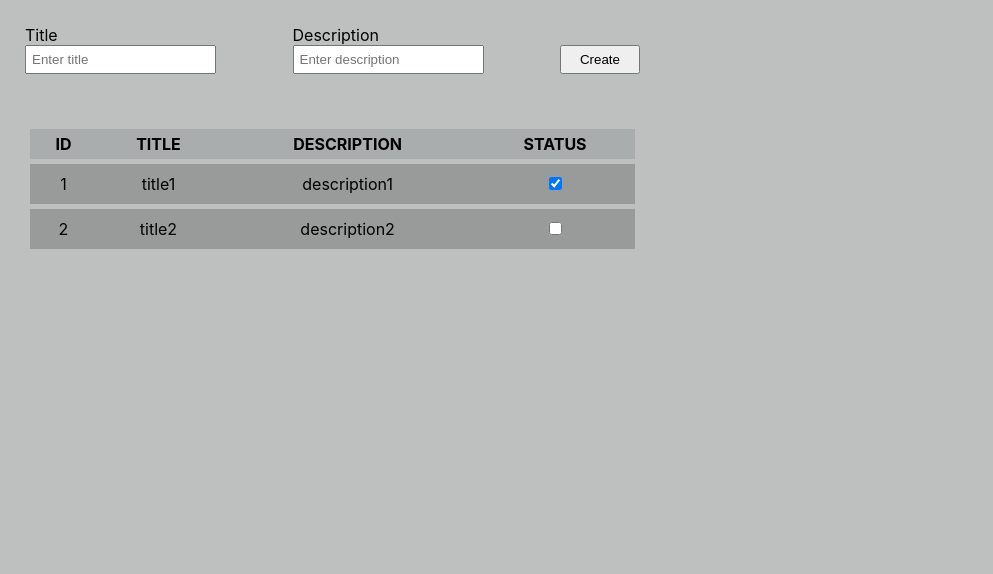
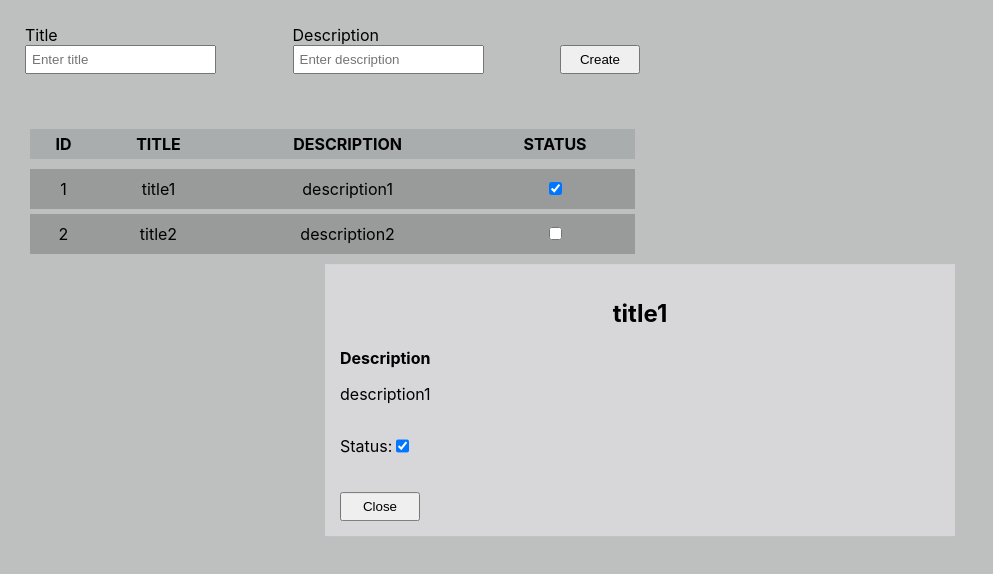
Before and after one commit to marynag/ToDoList, a React (Create React App) app: page / in a window 1280 px wide. Both pictures are taken after a click on the checkbox 555 px from the left and 183 px from the top of the page. Shown: the top 574 px of the page, without its empty margins (0-993 px from the left). Built offline with nearby package versions, Linux system fonts and the light colour scheme.

Commit message:
add modal window

```diff
--- /dev/null
+++ b/src/components/todoDetails/todoDetails.css
@@ -0,0 +1,18 @@
+.modal{
+    position: absolute;
+    top: 50%;
+    left: 50%;
+    transform: translate(-50%, -50%);
+    background-color: rgb(215, 215, 217);
+    width: 600px;
+    text-align: start;
+    padding: 15px;
+}
+
+h2{
+    text-align: center;
+}
+
+.status{
+    display: flex;
+}
--- /dev/null
+++ b/src/components/todoDetails/todoDetails.jsx
@@ -0,0 +1,27 @@
+import './todoDetails.css';
+
+export const TodoDetails = (props) => {
+	const handleClick = () => {
+		props.setOpen(false);
+	};
+	return (
+		<>
+			{props.open && (
+				<div className={'modal'}>
+					<h2>
+						<b>{props.item.title}</b>
+					</h2>
+					<p>
+						<b>Description</b>
+					</p>
+					<p>{props.item.description}</p>
+					<div className={'status'}>
+						<p>Status: </p>
+						<input type='checkbox' name='scales' checked={props.item.status} />
+					</div>
+					<button onClick={handleClick}>Close</button>
+				</div>
+			)}
+		</>
+	);
+};
--- a/src/components/todoForm/todoForm.jsx
+++ b/src/components/todoForm/todoForm.jsx
@@ -21,7 +21,7 @@ export const TodoForm = () => {
 	return (
 		<div className={'todoForm'}>
 			<div className={'inputForm'}>
-				<lable>Title</lable>
+				<label>Title</label>
 				<input
 					className={titleClassName}
 					type='text'
@@ -33,7 +33,7 @@ export const TodoForm = () => {
 				{!isTitleValid && <p className={'message'}>{MESSAGE}</p>}
 			</div>
 			<div className={'inputForm'}>
-				<lable>Description</lable>
+				<label>Description</label>
 				<input
 					className={descriptionClassName}
 					type='text'
--- a/src/components/todosTable/components/columnNames/columnNames.js
+++ b/src/components/todosTable/components/columnNames/columnNames.js
@@ -5,7 +5,7 @@ export const ColumnNames = () => {
 	return (
 		<tr>
 			{columnNames.map((column) => {
-				return <th>{column.toUpperCase()} </th>;
+				return <th key={column}>{column.toUpperCase()}</th>;
 			})}
 		</tr>
 	);
--- a/src/components/todosTable/components/todo/todo.js
+++ b/src/components/todosTable/components/todo/todo.js
@@ -1,12 +1,22 @@
+import { useState } from 'react';
+import { TodoDetails } from '../../../todoDetails/todoDetails';
+
 export const Todo = ({ item }) => {
+	const [open, setOpen] = useState(false);
+
+	const handleOpen = () => setOpen(true);
+
 	return (
-		<tr>
+		<>
+			<TodoDetails open={open} item={item} setOpen={setOpen} />
+			<tr onClick={handleOpen}>
 				<td>{item.id}</td>
 				<td>{item.title}</td>
 				<td>{item.description}</td>
 				<td>
-				<input type='checkbox' name='scales' checked={item.status} />
+					<input type='checkbox' checked={item.status} />
 				</td>
 			</tr>
+		</>
 	);
 };
--- a/src/components/todosTable/todosTable.jsx
+++ b/src/components/todosTable/todosTable.jsx
@@ -8,7 +8,7 @@ export const TodosTable = () => {
 		<table>
 			<ColumnNames />
 			{TODOS.map((item) => {
-				return <Todo item={item} />;
+				return <Todo item={item} key={item.id} />;
 			})}
 		</table>
 	);
```
Lines whose indentation alone changed are shown as unchanged.
